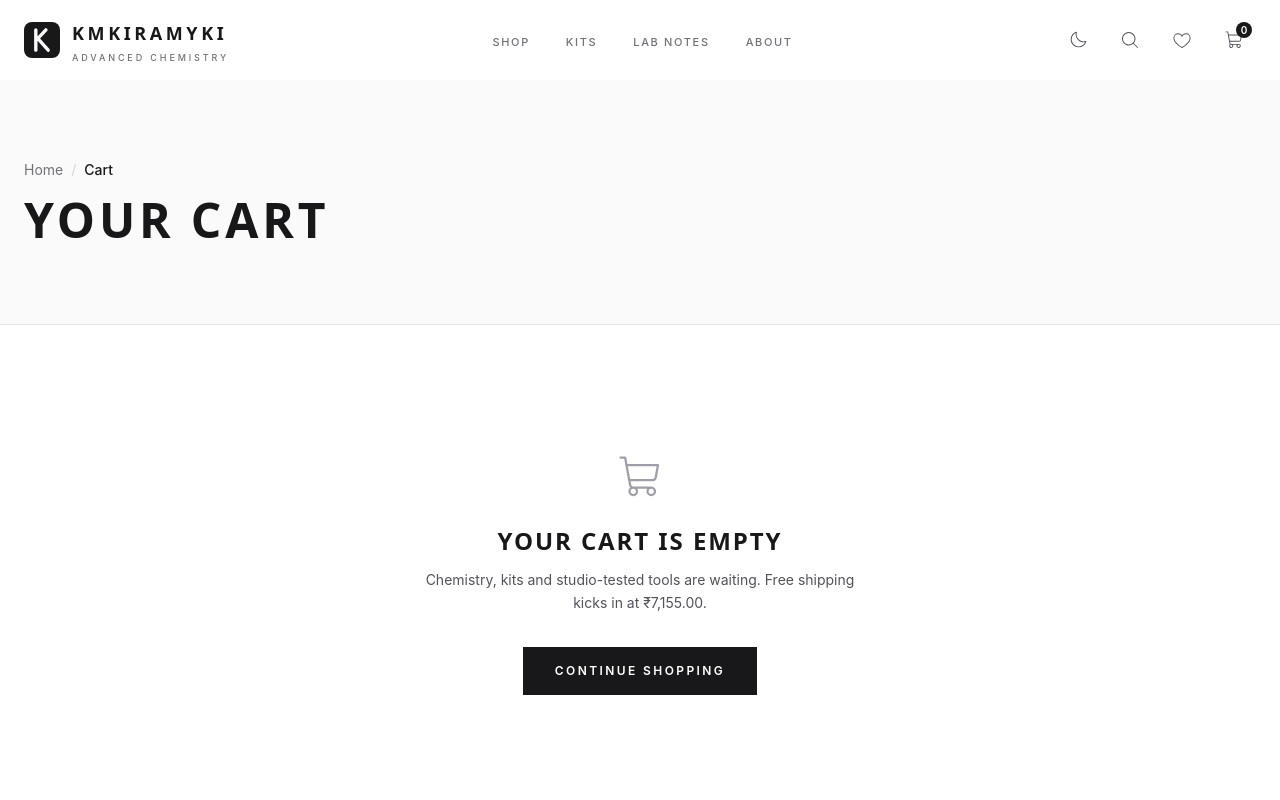
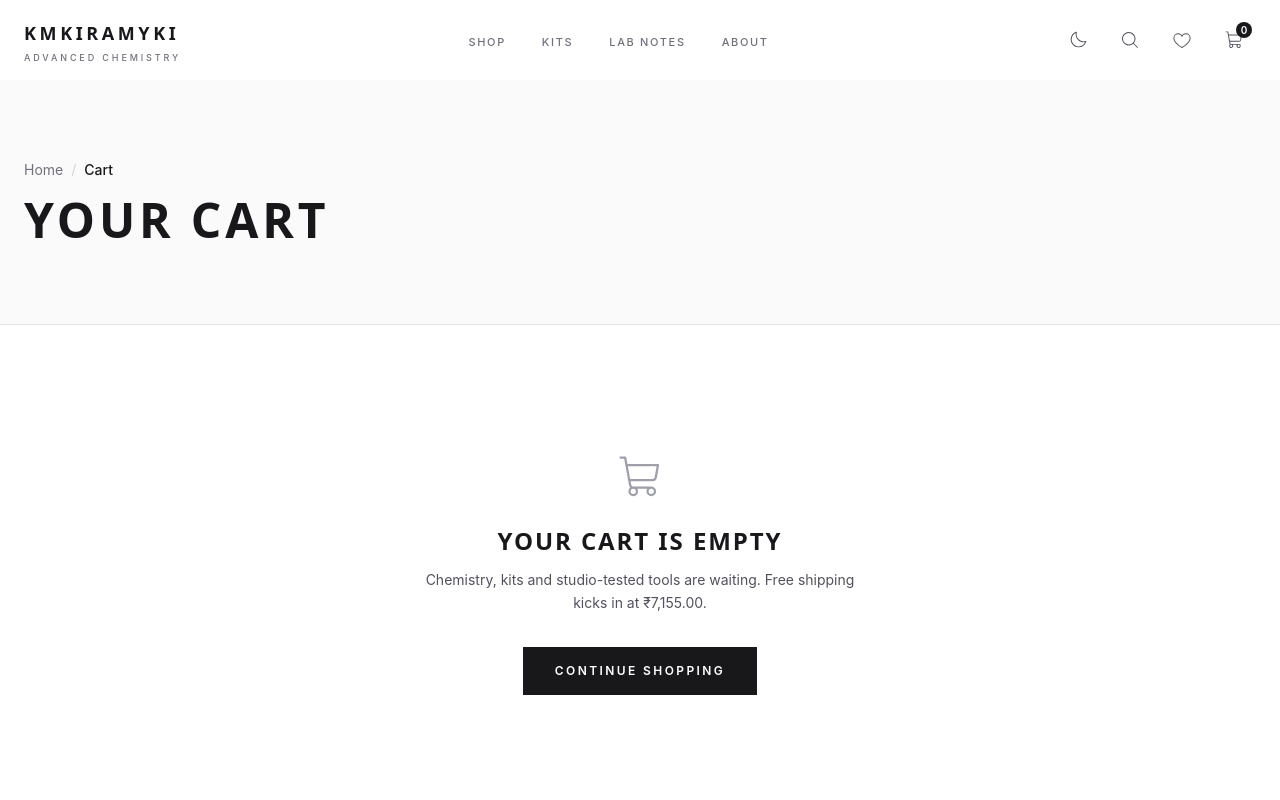
Before and after one commit to Aryan-kanade/car, a React (Vite) app: page /cart in a window 1280 px wide. Shown: the top 800 px of the page. Built offline with nearby package versions, Linux system fonts and the light colour scheme.

Commit message:
Logo: remove K monogram badge, keep wordmark + Advanced Chemistry subline

```diff
--- a/src/components/Logo.jsx
+++ b/src/components/Logo.jsx
@@ -1,43 +1,16 @@
 import { Link } from 'react-router'
 
-/** K monogram badge — same geometry as the favicon, theme-aware. */
-function Monogram({ size = 36 }) {
-  return (
-    <svg
-      width={size}
-      height={size}
-      viewBox="0 0 64 64"
-      aria-hidden="true"
-      className="shrink-0 rounded-[22%] bg-zinc-900 dark:bg-white"
-    >
-      <path
-        d="M21 14 V50 M21 33 L39 14 M26 31 L43 50"
-        stroke="#fafafa"
-        strokeWidth="6"
-        strokeLinecap="round"
-        strokeLinejoin="round"
-        fill="none"
-        className="dark:[stroke:#09090b]"
-      />
-    </svg>
-  )
-}
-
 /**
- * Brand lockup — monogram badge + wordmark + "Advanced Chemistry" subline.
- * Matches the favicon and og-image identity.
+ * Brand lockup — wordmark + "Advanced Chemistry" subline.
  */
 export default function Logo() {
   return (
-    <Link to="/" aria-label="KMKIRAMYKI — home" className="flex items-center gap-3 select-none">
-      <Monogram size={36} />
-      <span className="flex flex-col leading-none">
-        <span className="font-display text-base font-bold tracking-[0.2em] text-zinc-900 dark:text-zinc-100 md:text-lg">
-          KMKIRAMYKI
-        </span>
-        <span className="mt-1.5 text-[9px] font-medium tracking-[0.32em] text-zinc-500 dark:text-zinc-400 uppercase">
-          Advanced Chemistry
-        </span>
+    <Link to="/" aria-label="KMKIRAMYKI — home" className="flex flex-col leading-none select-none">
+      <span className="font-display text-base font-bold tracking-[0.2em] text-zinc-900 dark:text-zinc-100 md:text-lg">
+        KMKIRAMYKI
+      </span>
+      <span className="mt-1.5 text-[9px] font-medium tracking-[0.32em] text-zinc-500 dark:text-zinc-400 uppercase">
+        Advanced Chemistry
       </span>
     </Link>
   )
```
